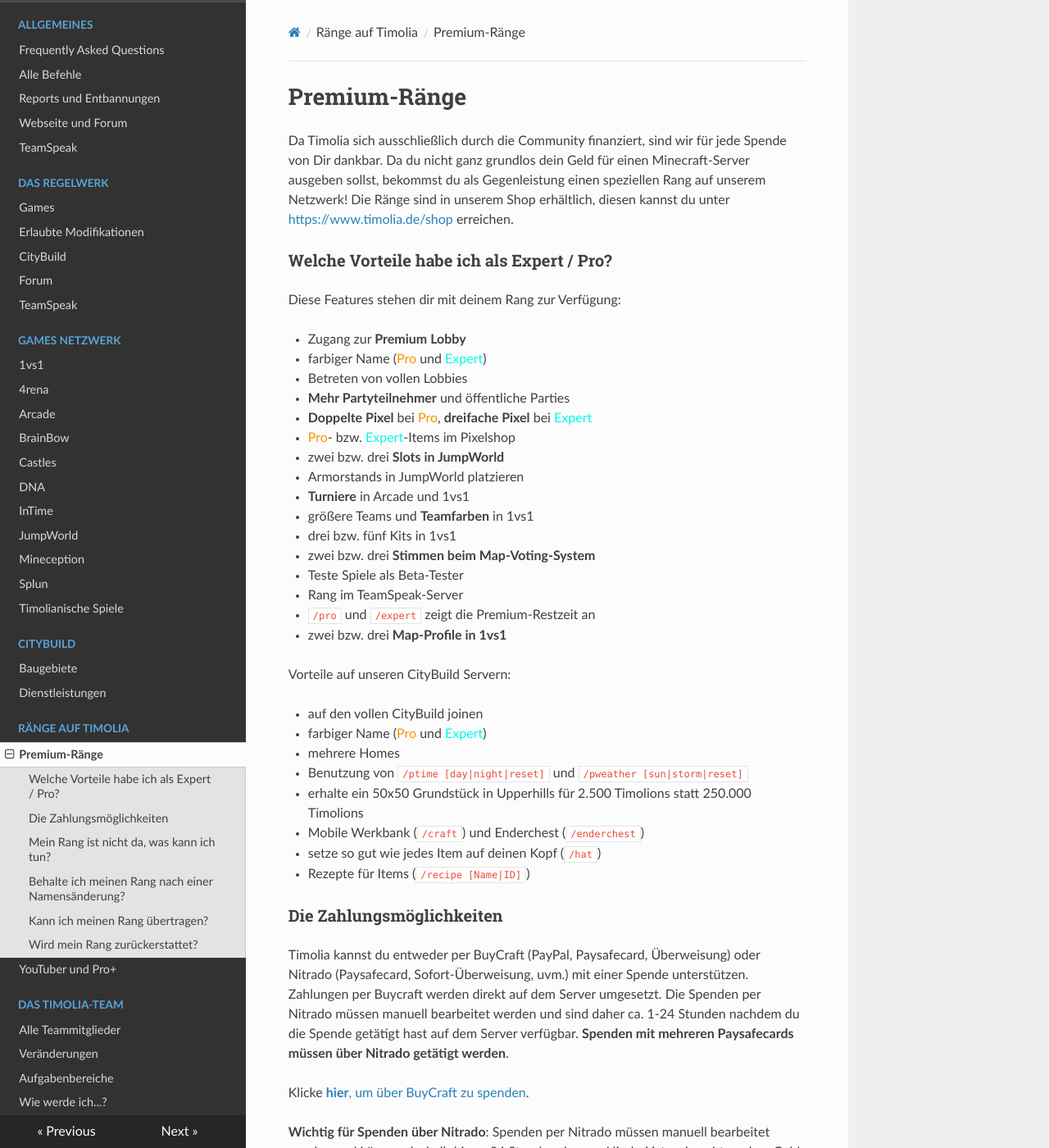
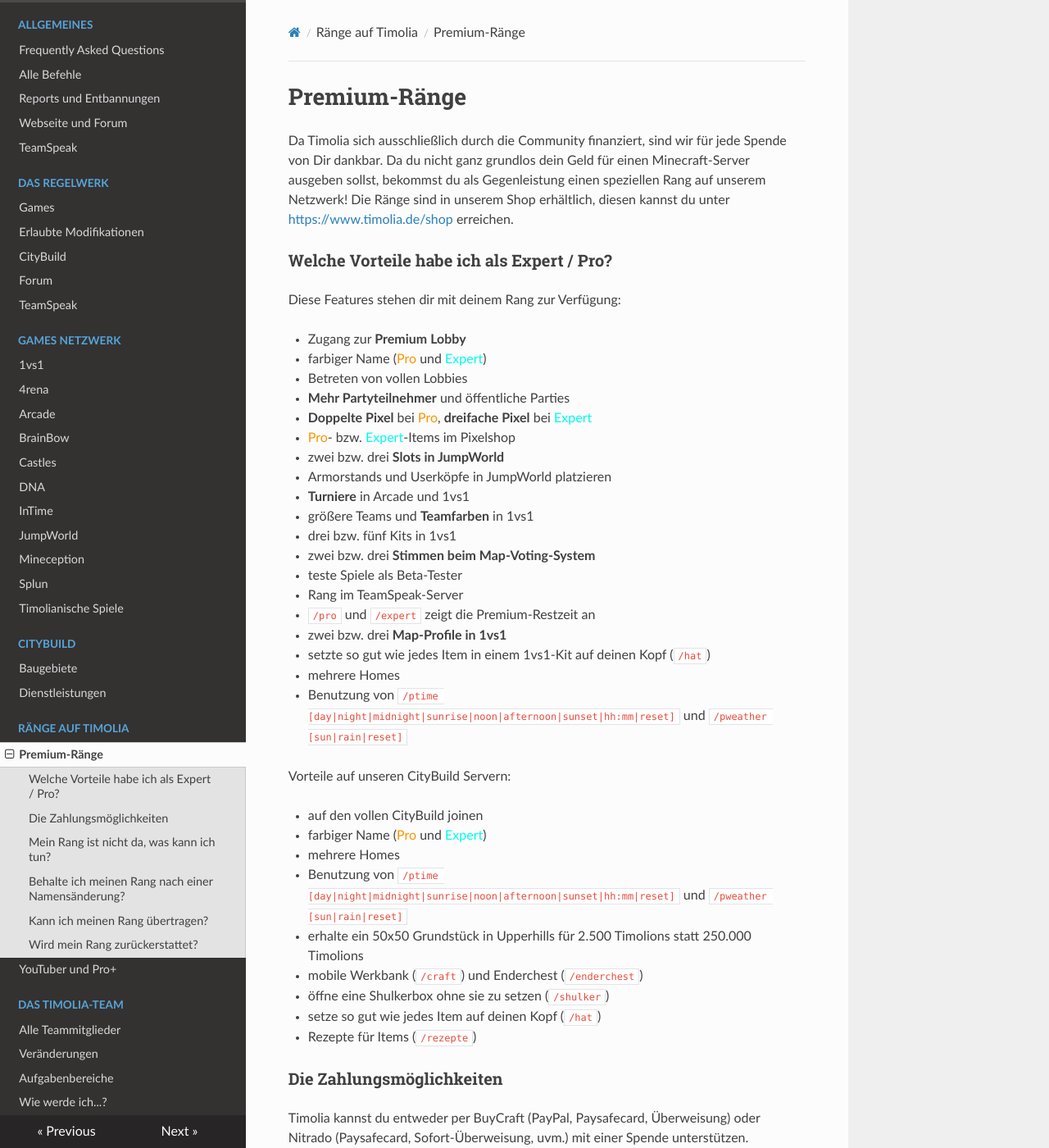
Before and after one commit to TimoliaDE/HowTo, an MkDocs documentation site: the page built from docs/ranks/premium.md, in a window 1280 px wide and 1400 px high. Shown: the whole window at 82% size. Built offline with MkDocs 1.6.1, drawn with Linux system fonts in a browser that asks for light colours; nearby versions of some CDN libraries; old or Windows-style settings are respelled for this version of MkDocs.

Commit message:
Update premium.md

```diff
--- a/docs/ranks/premium.md
+++ b/docs/ranks/premium.md
@@ -13,26 +13,30 @@ Diese Features stehen dir mit deinem Rang zur Verfügung:
 - <strong>Doppelte Pixel</strong> bei <span style="color:#F99500">Pro</span>, <strong>dreifache Pixel</strong> bei <span style="color:#00F9EC">Expert</span>
 - <span style="color:#F99500">Pro</span>- bzw. <span style="color:#00F9EC">Expert</span>-Items im Pixelshop
 - zwei bzw. drei <strong>Slots in JumpWorld</strong>
-- Armorstands in JumpWorld platzieren
+- Armorstands und Userköpfe in JumpWorld platzieren
 - <strong>Turniere</strong> in Arcade und 1vs1
 - größere Teams und <strong>Teamfarben</strong> in 1vs1
 - drei bzw. fünf Kits in 1vs1
 - zwei bzw. drei <strong>Stimmen beim Map-Voting-System</strong>
-- Teste Spiele als Beta-Tester
+- teste Spiele als Beta-Tester
 - Rang im TeamSpeak-Server
 - `/pro` und `/expert` zeigt die Premium-Restzeit an
 - zwei bzw. drei <strong>Map-Profile in 1vs1</strong>
+- setzte so gut wie jedes Item in einem 1vs1-Kit auf deinen Kopf (`/hat`)
+- mehrere Homes
+- Benutzung von `/ptime [day|night|midnight|sunrise|noon|afternoon|sunset|hh:mm|reset]` und `/pweather [sun|rain|reset]`
 
 Vorteile auf unseren CityBuild Servern:
 
 - auf den vollen CityBuild joinen
 - farbiger Name (<span style="color:#F99500">Pro</span> und <span style="color:#00F9EC">Expert</span>)
 - mehrere Homes
-- Benutzung von `/ptime [day|night|reset]` und `/pweather [sun|storm|reset]`
+- Benutzung von `/ptime [day|night|midnight|sunrise|noon|afternoon|sunset|hh:mm|reset]` und `/pweather [sun|rain|reset]`
 - erhalte ein 50x50 Grundstück in Upperhills für 2.500 Timolions statt 250.000 Timolions
-- Mobile Werkbank (`/craft`) und Enderchest (`/enderchest`)
+- mobile Werkbank (`/craft`) und Enderchest (`/enderchest`)
+- öffne eine Shulkerbox ohne sie zu setzen (`/shulker`)
 - setze so gut wie jedes Item auf deinen Kopf (`/hat`)
-- Rezepte für Items (`/recipe [Name|ID]`)
+- Rezepte für Items (`/rezepte`)
 
 ### Die Zahlungsmöglichkeiten
 Timolia kannst du entweder per BuyCraft (PayPal, Paysafecard, Überweisung) oder Nitrado (Paysafecard, Sofort-Überweisung, uvm.) mit einer Spende
```
